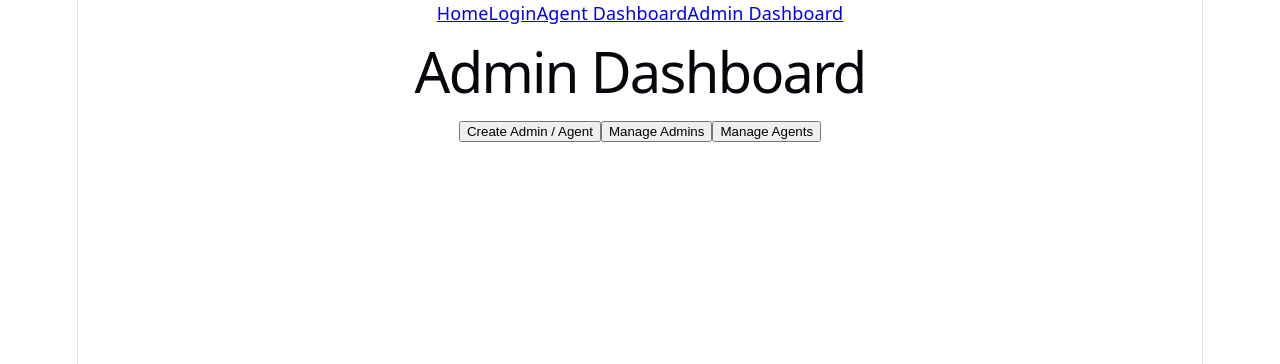
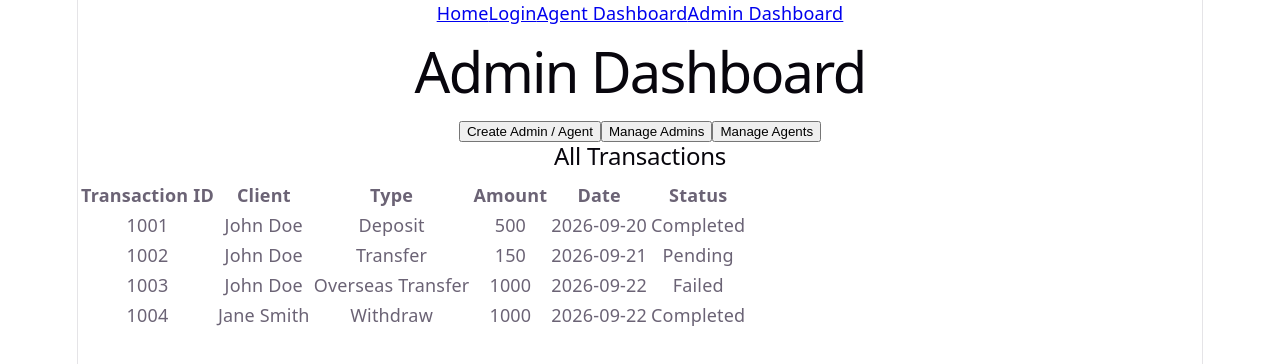
Before and after one commit to God3Tier/scroogebank, a React app in the folder frontend/: page /admin in a window 1280 px wide. Shown: the top 364 px of the page. Built offline with nearby package versions, Linux system fonts and the light colour scheme; the HTML template or start-up script is replaced by a standard one.

Commit message:
update admin dashboard to view all transactions

```diff
--- a/frontend/src/pages/AdminDashboard.jsx
+++ b/frontend/src/pages/AdminDashboard.jsx
@@ -2,6 +2,8 @@ import { useState } from 'react'
 
 import admins from '../data/admins.js'
 import agents from '../data/agents.js'
+import clients from '../data/clients.js'
+import transactions from '../data/transactions.js'
 
 function AdminDashboard() {
   const [openSection, setOpenSection] = useState(null)
@@ -87,6 +89,43 @@ function AdminDashboard() {
           </ul>
         </div>
       )}
+
+      <h2>All Transactions</h2>
+      <table>
+        <thead>
+          <tr>
+            <th>Transaction ID</th>
+            <th>Client</th>
+            <th>Type</th>
+            <th>Amount</th>
+            <th>Date</th>
+            <th>Status</th>
+          </tr>
+        </thead>
+        <tbody>
+          {
+            transactions.map((transaction) =>
+              {
+                const client = clients.find(
+                  (client) => client.clientId === transaction.clientId
+                )
+
+              return (
+                <tr key={transaction.transactionId}>
+                  <td>{transaction.transactionId}</td>
+                  <td>{client ? `${client.firstName} ${client.lastName}`
+                  : 'Unknown Client'}
+                  </td>
+                  <td>{transaction.type}</td>
+                  <td>{transaction.amount}</td>
+                  <td>{transaction.date}</td>
+                  <td>{transaction.status}</td>
+                </tr>
+              )}
+            )
+          }
+        </tbody>
+      </table>
     </div>
   )
 }
```
